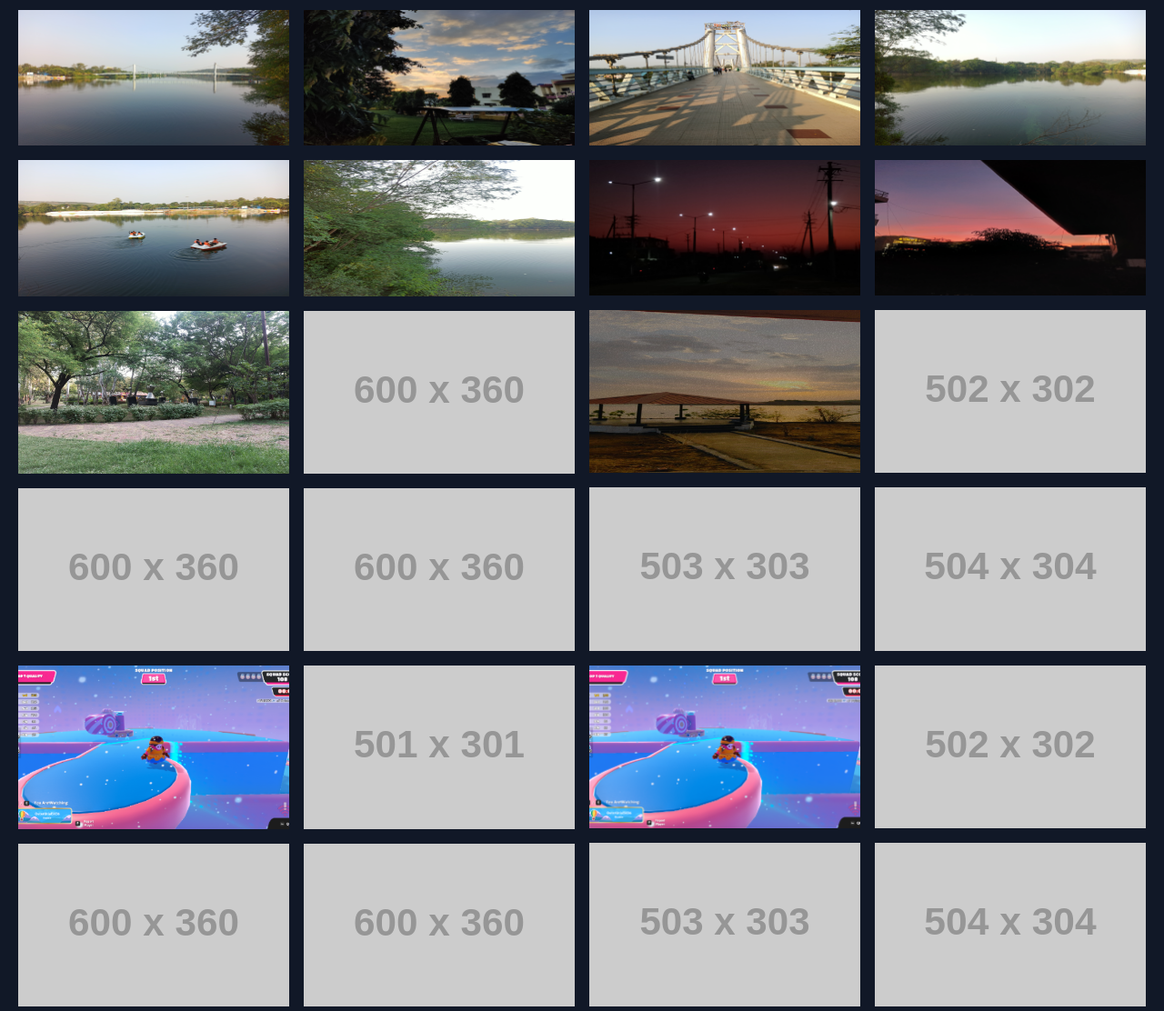
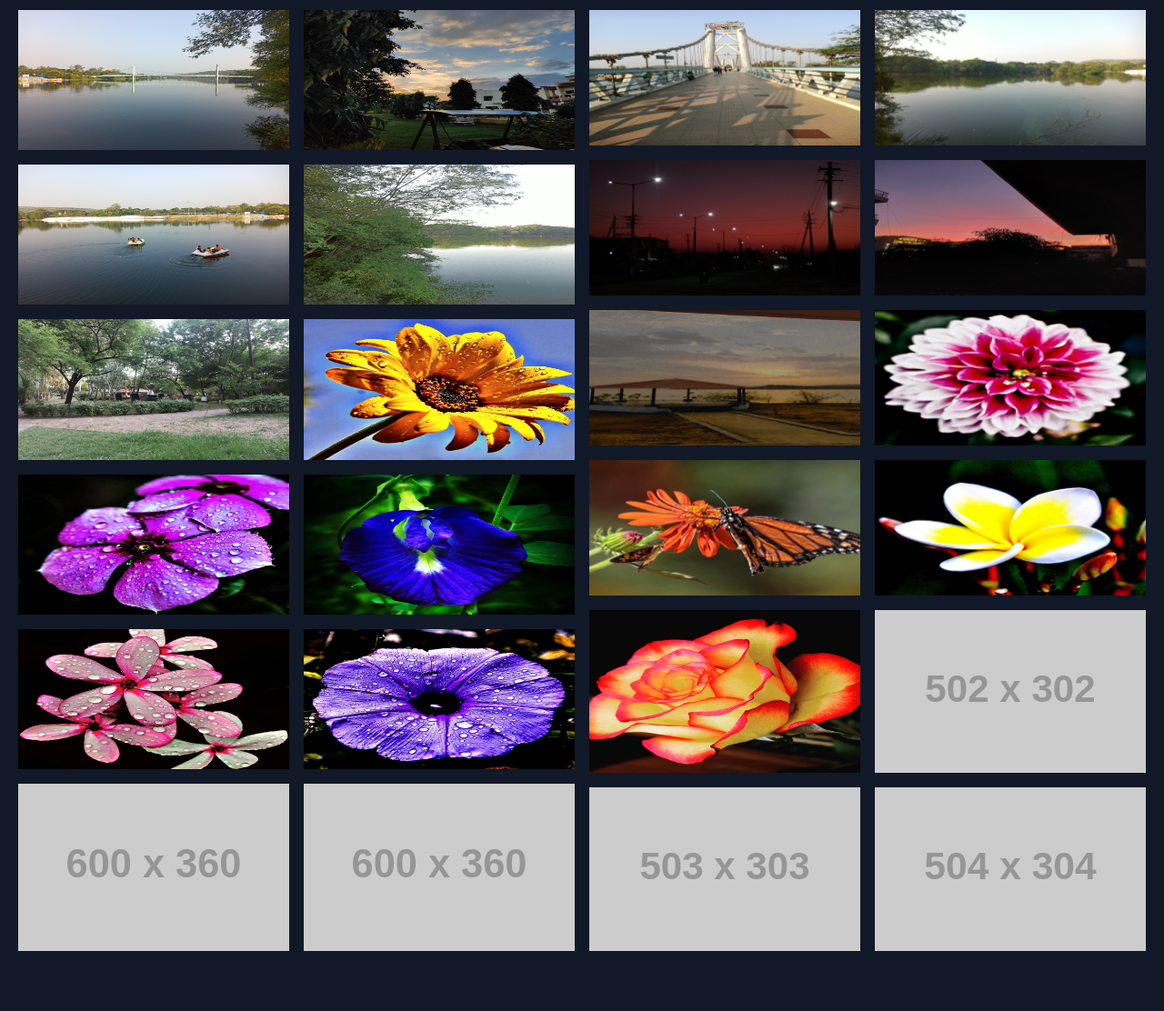
Before and after one commit to DragSama94/webproject, a plain HTML site: page gallery.html in a window 1280 px wide. Shown: the part 381-1493 px from the top of the page at 91% size. Drawn offline with nearby package versions, Linux system fonts and the light colour scheme; placeholder pictures from the web are drawn by us.

Commit message:
Update gallery.html

```diff
--- a/gallery.html
+++ b/gallery.html
@@ -43,19 +43,19 @@
                 <img alt="gallery" class="w-full object-cover h-full object-center block" src="/webproject/600x300_5.png">
               </div>
               <div class="md:p-2 p-1 w-1/2">
-                <img alt="gallery" class="w-full h-full object-cover object-center block" src="https://dummyimage.com/600x360">
+                <img alt="gallery" class="w-full h-full object-cover object-center block" src="/webproject/600x300_11.png">
               </div>
                 <div class="md:p-2 p-1 w-1/2">
-                <img alt="gallery" class="w-full h-full object-cover object-center block" src="https://dummyimage.com/600x360">
+                <img alt="gallery" class="w-full h-full object-cover object-center block" src="/webproject/600x300_12.png">
               </div>
               <div class="md:p-2 p-1 w-1/2">
-                <img alt="gallery" class="w-full h-full object-cover object-center block" src="https://dummyimage.com/600x360">
+                <img alt="gallery" class="w-full h-full object-cover object-center block" src="/webproject/600x300_13.png">
               </div>
               <div class="md:p-2 p-1 w-1/2">
-                <img alt="gallery" class="w-full object-cover h-full object-center block" src="/bhavya.png">
+                <img alt="gallery" class="w-full object-cover h-full object-center block" src="/webproject/600x300_14.png">
               </div>
               <div class="md:p-2 p-1 w-1/2">
-                <img alt="gallery" class="w-full object-cover h-full object-center block" src="https://dummyimage.com/501x301">
+                <img alt="gallery" class="w-full object-cover h-full object-center block" src="/webproject/600x300_15.png">
               </div>
               <div class="md:p-2 p-1 w-1/2">
                 <img alt="gallery" class="w-full h-full object-cover object-center block" src="https://dummyimage.com/600x360">
@@ -81,16 +81,16 @@
                 <img alt="gallery" class="w-full h-full object-cover object-center block" src="/webproject/600x300_10.png">
               </div>
               <div class="md:p-2 p-1 w-1/2">
-                <img alt="gallery" class="w-full object-cover h-full object-center block" src="https://dummyimage.com/502x302">
+                <img alt="gallery" class="w-full object-cover h-full object-center block" src="/webproject/600x300_16.png">
               </div>
               <div class="md:p-2 p-1 w-1/2">
-                <img alt="gallery" class="w-full object-cover h-full object-center block" src="https://dummyimage.com/503x303">
+                <img alt="gallery" class="w-full object-cover h-full object-center block" src="/webproject/600x300_17.png">
               </div>
               <div class="md:p-2 p-1 w-1/2">
-                <img alt="gallery" class="w-full object-cover h-full object-center block" src="https://dummyimage.com/504x304">
+                <img alt="gallery" class="w-full object-cover h-full object-center block" src="/webproject/600x300_18.png">
               </div>
               <div class="md:p-2 p-1 w-1/2">
-                <img alt="gallery" class="w-full h-full object-cover object-center block" src="/gal1.png">
+                <img alt="gallery" class="w-full h-full object-cover object-center block" src="/webproject/600x300_19.png">
               </div>
               <div class="md:p-2 p-1 w-1/2">
                 <img alt="gallery" class="w-full object-cover h-full object-center block" src="https://dummyimage.com/502x302">
```
